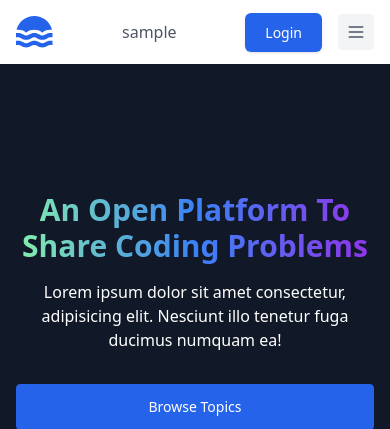
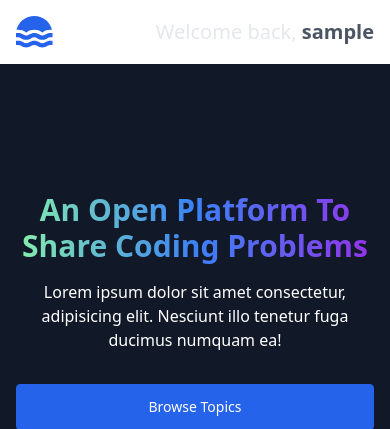
Before and after one commit to vedrecide/flask-mysql-app, a Flask app: template templates/index.html in a window 390 px wide; the page is wider, and only the part inside the window is pictured. Shown: the top 429 px of that part. Run offline with Flask 3, Linux system fonts and the light colour scheme; the template is opened without the code that fills it: most values are stand-ins (such as "Sample title", 1, 10 or a date in 2020); parts of the project's set-up code (start-up, migrations or seed data) failed here and were passed over; some libraries are stand-ins or nearby versions.

Commit message:
Add files via upload

```diff
--- a/templates/index.html
+++ b/templates/index.html
@@ -24,9 +24,10 @@
         </div>
         {% if username %}
         <div class="flex items-center gap-4">
-          <p class="text-gray-600 transition hover:text-gray-600/75 dark:text-white dark:hover:text-white/75">{{username}}</p>
+          <p class="text-gray-200 text-xl dark:text-gray-400">Welcome back, <b class="text-gray-600 text-xl dark:text-white">{{username}}</b> </p>
         </div>
         {% endif %}
+        {% if not username %}
         <div class="flex items-center gap-4">
           <div class="sm:flex sm:gap-4">
             <a class="rounded-md bg-blue-600 px-5 py-2.5 text-sm font-medium text-white shadow dark:hover:bg-blue-700"
@@ -42,6 +43,7 @@
             </div>
           </div>
 
+
           <div class="block md:hidden">
             <button
               class="rounded bg-gray-100 p-2 text-gray-600 transition hover:text-gray-600/75 dark:bg-gray-800 dark:text-white dark:hover:text-white/75">
@@ -52,6 +54,7 @@
             </button>
           </div>
         </div>
+        {% endif %}
       </div>
     </div>
   </header>
@@ -102,7 +105,7 @@
 
     <!-- Python questions -->
 
-    <a href="#" class="group relative block w-1/4 h-64 sm:h-80 lg:h-96 m-5">
+    <a href="/questions" class="group relative block w-1/4 h-64 sm:h-80 lg:h-96 m-5">
       <span class="absolute inset-0 border-2 border-dashed border-white"></span>
       <!--blue bg and white text would look good ngl, remove the white border-->
       <div
@@ -132,7 +135,7 @@
 
     <!-- SQL questions -->
 
-    <a href="#" class="group relative block w-1/4 h-64 sm:h-80 lg:h-96 m-5">
+    <a href="/questions" class="group relative block w-1/4 h-64 sm:h-80 lg:h-96 m-5">
       <span class="absolute inset-0 border-2 border-dashed border-white"></span>
 
       <div
@@ -162,7 +165,7 @@
 
     <!-- HTML questions -->
 
-    <a href="#" class="group relative block w-1/4 h-64 sm:h-80 lg:h-96 m-5">
+    <a href="/questions"class="group relative block w-1/4 h-64 sm:h-80 lg:h-96 m-5">
       <span class="absolute inset-0 border-2 border-dashed border-white"></span>
 
       <div
@@ -192,7 +195,7 @@
 
     <!-- Javascript -->
 
-    <a href="#" class="group relative block w-1/4 h-64 sm:h-80 lg:h-96 m-5">
+    <a href="/questions" class="group relative block w-1/4 h-64 sm:h-80 lg:h-96 m-5">
       <span class="absolute inset-0 border-2 border-dashed border-white"></span>
 
       <div
```
